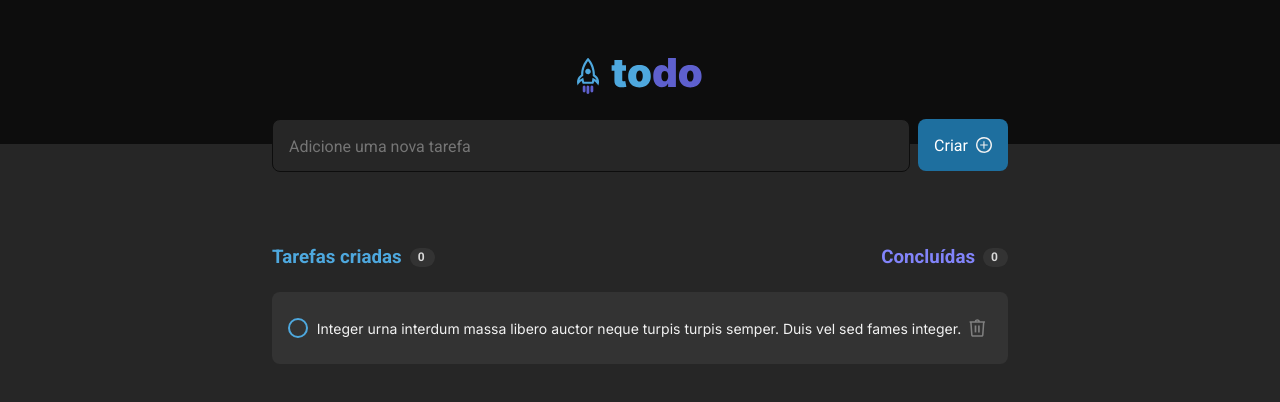
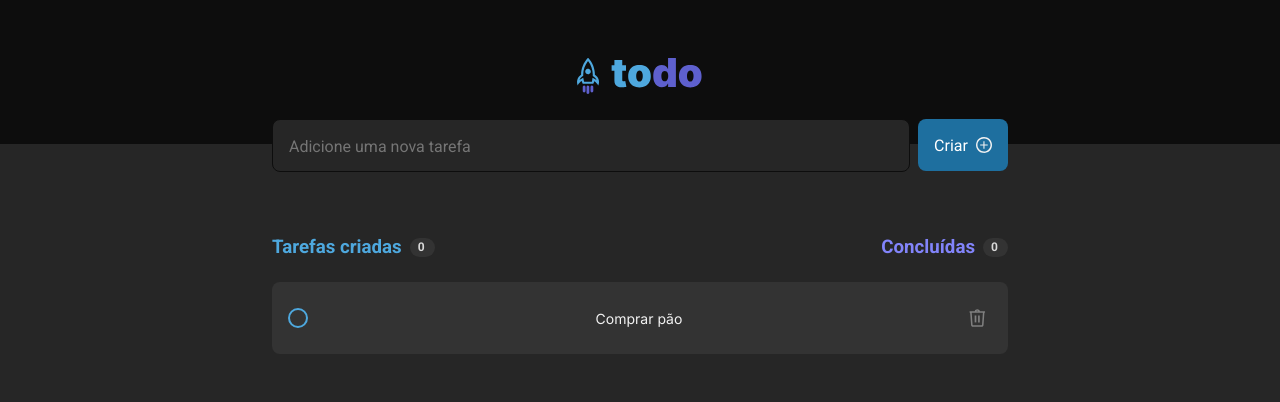
Before and after one commit to kelyAna/todo-list-ignite, a React (Vite) app: page / in a window 1280 px wide. Shown: the top 402 px of the page. Built offline with nearby package versions, Linux system fonts and the light colour scheme.

Commit message:
feat: add delete and create tasks

```diff
--- a/src/App.tsx
+++ b/src/App.tsx
@@ -11,9 +11,6 @@ function App() {
 
       <div className={styles.wrapper}>
         <Task />
-        <div>
-          <Todo />
-        </div>
       </div>
     </div>
   )
--- a/src/components/Task.tsx
+++ b/src/components/Task.tsx
@@ -1,25 +1,60 @@
 import styles from './modules/Task.module.css'
 
 import iconNewTask from '../assets/icon-new-task.svg'
+import { ChangeEvent, FormEvent, InvalidEvent, useState } from 'react'
+import { Todo } from './Todo'
 
 export function Task(){
+  const [tasks, setTasks] = useState(['Comprar pão'])
+
+  const [newTask, setNewTask] = useState('')
+
+  function handleCreadNewTask(event: FormEvent) {
+    event.preventDefault()
+
+    setTasks([...tasks, newTask])
+    setNewTask('')
+  }
+
+  function handleNewTaskChange(event: ChangeEvent<HTMLTextAreaElement>) {
+    event.target.setCustomValidity('')
+    setNewTask(event.target.value)
+  }
+
+  function handleNewTaskInvalid(event: InvalidEvent<HTMLTextAreaElement>) {
+    event.target.setCustomValidity('Esse campo é obrigatório!')
+  }
+
+  function deleteTask(taskToDelete: string) {
+    const taskWithoutDeleteOne = tasks.filter(task => {
+      return task !== taskToDelete
+    })
+
+    setTasks(taskWithoutDeleteOne)
+  }
+
+  console.log(tasks)
+
   return (
     <div>
       <form className={styles.taskForm}>
         <textarea
-         value=""
+         value={newTask}
          name="task"
+         onChange={handleNewTaskChange}
+         onInvalid={handleNewTaskInvalid}
          placeholder="Adicione uma nova tarefa"
          required
         />
         <footer>
-          <button type="submit" className={styles.addTaskButton}>
+          <button type="submit" className={styles.addTaskButton} onClick={handleCreadNewTask}>
             Criar
             <img src={iconNewTask} alt=""/>
           </button>
         </footer>
       </form>
 
+      <Todo tasksList={tasks} onDeleteTask={deleteTask} />
     </div>
   )
 }
--- a/src/components/Todo.tsx
+++ b/src/components/Todo.tsx
@@ -1,9 +1,9 @@
 import { Counter } from './Counter'
 import { Empty } from './Empty'
 import styles from './modules/Todo.module.css'
-import { TodoList } from './TodoList'
+import { TodoList, TodoListProps } from './TodoList'
 
-export function Todo() {
+export function Todo({ tasksList, onDeleteTask }: TodoListProps) {
   return(
     <div className={styles.todoContent}>
       <div className={styles.infoTaks}>
@@ -16,9 +16,11 @@ export function Todo() {
           <Counter />
         </div>
       </div>
-      <div className={styles.tasksContent}>
-        <TodoList />
-      </div>
+     {
+      tasksList.length !== 0 ? <div className={styles.tasksContent}>
+      <TodoList tasksList={tasksList} onDeleteTask={onDeleteTask} />
+      </div> : <Empty />
+     }
     </div>
   )
 }
--- a/src/components/TodoList.tsx
+++ b/src/components/TodoList.tsx
@@ -2,7 +2,16 @@ import styles from './modules/TodoList.module.css'
 
 import iconTrash from '../assets/trash.svg'
 
-export function TodoList(){
+export type TodoListProps = {
+  tasksList: string[]
+  onDeleteTask: (task: string) => void
+}
+
+export function TodoList({ tasksList, onDeleteTask }: TodoListProps){
+
+    return (
+        <div >
+            {tasksList.map((task) => {
                 return (
                   <div className={styles.todoListContent}>
                       <div className={styles.todoListTask}>
@@ -10,11 +19,14 @@ export function TodoList(){
                         <input type="checkbox" />
                         <span className={styles.checkmark}></span>
                       </label>
-                <p>Integer urna interdum massa libero auctor neque turpis turpis semper. Duis vel sed fames integer.</p>
-                <button type="submit">
+                      <p>{task}</p>
+                      <button type="submit" onClick={() => onDeleteTask(task)}>
                         <img src={iconTrash} alt=""/>
                       </button>
                      </div>
                  </div>
               )
+            })}
+        </div>
+    )
 }
```
Lines whose indentation alone changed are shown as unchanged.
